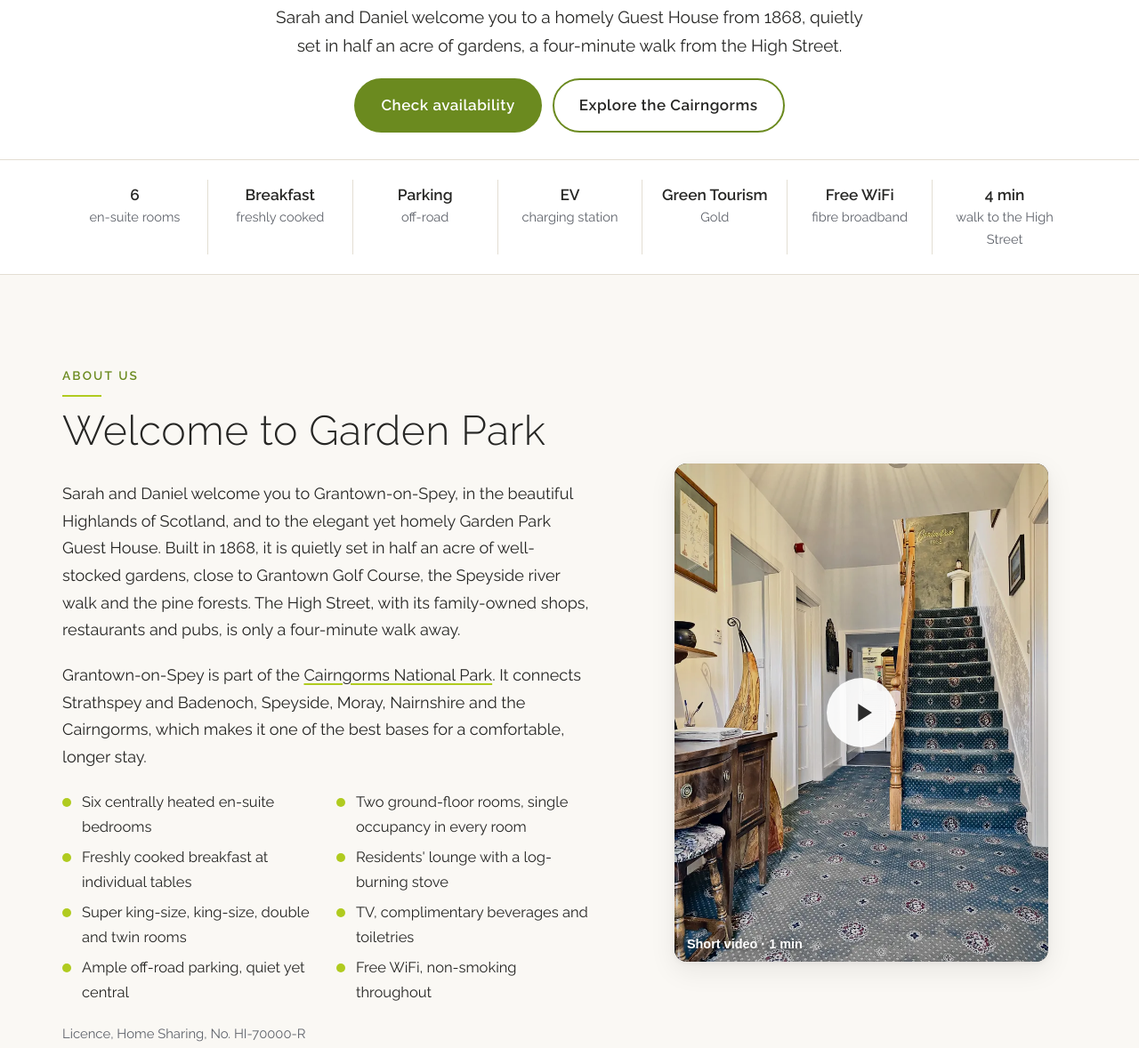
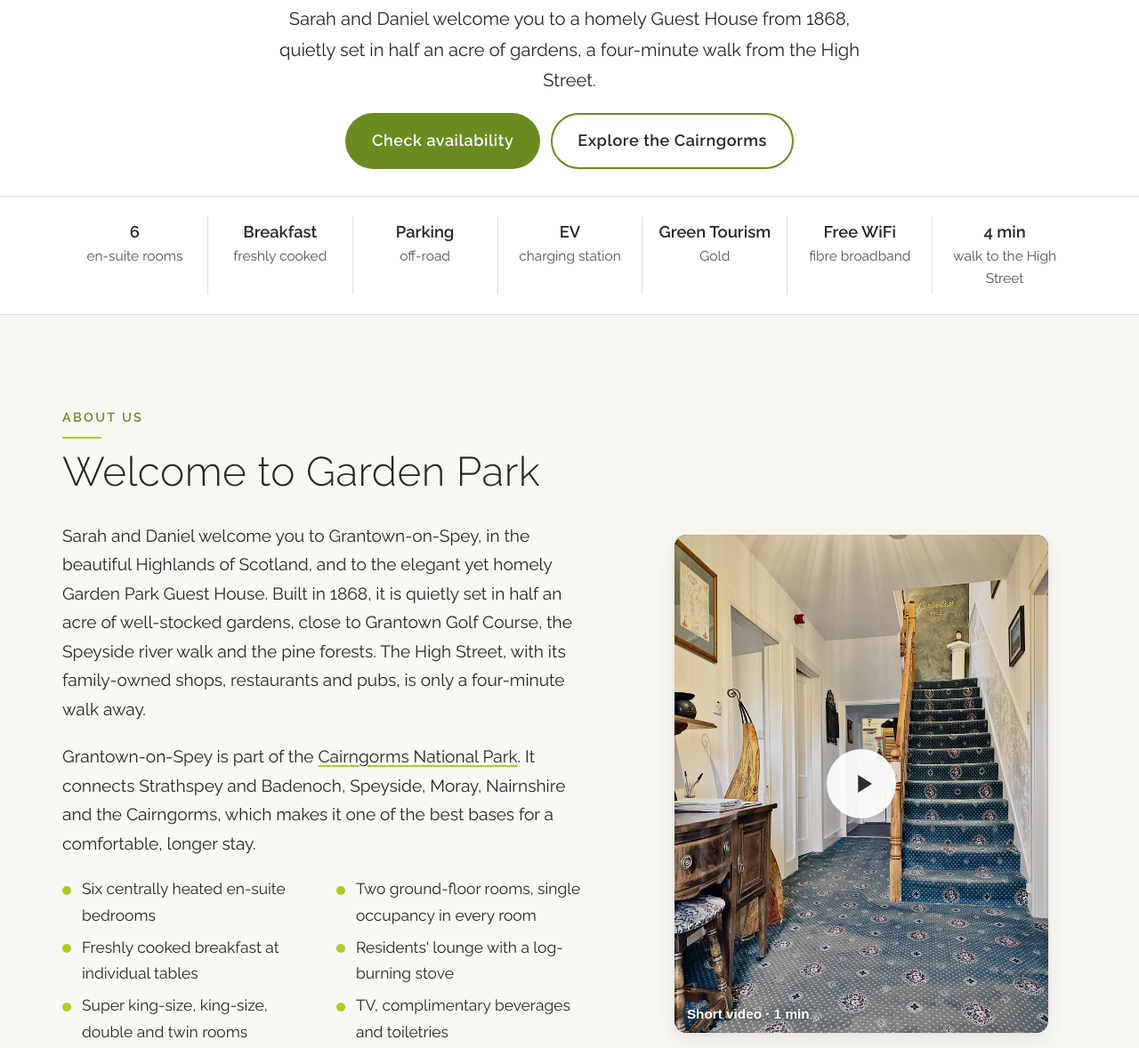
Before and after one commit to AVADAM26/Garden-Park, a plain HTML site: page index.html in a window 1280 px wide. Shown: the part 820-1998 px from the top of the page at 89% size. Drawn offline with Linux system fonts and the light colour scheme.

Commit message:
Schrift nochmals eine Stufe grösser, graue Texte etwas dunkler

```diff
--- a/assets/site.css
+++ b/assets/site.css
@@ -13,7 +13,7 @@
   --bg-alt: #f1eee7;
   --surface: #ffffff;
   --text: #262624;
-  --muted: #5f636b;
+  --muted: #50545b;
   --line: #e3ded3;
   --green: #6b8a1f;          /* Knöpfe: Brand-Grün, abgedunkelt für lesbare weisse Schrift */
   --green-hover: #5a7518;
@@ -44,7 +44,7 @@
 }
 
 *, *::before, *::after { box-sizing: border-box; }
-html { font-size: 106.25%; scroll-behavior: smooth; scroll-padding-top: 84px; -webkit-text-size-adjust: 100%; }
+html { font-size: 112.5%; scroll-behavior: smooth; scroll-padding-top: 84px; -webkit-text-size-adjust: 100%; }
 body {
   margin: 0; background: var(--bg); color: var(--text);
   font: 400 1.0625rem/1.7 "Raleway", system-ui, -apple-system, "Segoe UI", sans-serif;
@@ -55,7 +55,7 @@ a { color: inherit; text-decoration-color: var(--green-brand); text-underline-of
 a:hover { color: var(--green); }
 :focus-visible { outline: 3px solid var(--green-brand); outline-offset: 3px; border-radius: 4px; }
 h1, h2, h3 { line-height: 1.2; margin: 0 0 .6em; }
-h2 { font-weight: 300; font-size: clamp(1.79rem, 1.22rem + 2.07vw, 2.73rem); letter-spacing: .01em; }
+h2 { font-weight: 300; font-size: clamp(1.69rem, 1.156rem + 1.96vw, 2.58rem); letter-spacing: .01em; }
 h3 { font-weight: 500; font-size: 1.25rem; }
 p { margin: 0 0 1.1em; }
 .wrap { width: 100%; max-width: var(--wrap); margin-inline: auto; padding-inline: 20px; }
--- a/index.html
+++ b/index.html
@@ -17,7 +17,7 @@
 <meta name="theme-color" content="#2b2b2b">
 <link rel="preload" href="assets/fonts/raleway-latin-400-normal.woff2" as="font" type="font/woff2" crossorigin>
 <link rel="preload" href="img/hero-hosts-1600.webp" as="image" imagesrcset="img/hero-hosts-800.webp 800w, img/hero-hosts-1600.webp 1600w, img/hero-hosts-2200.webp 2200w" imagesizes="100vw">
-<link rel="stylesheet" href="assets/site.css?v=12">
+<link rel="stylesheet" href="assets/site.css?v=13">
 <script>
   try { var t = localStorage.getItem('gp-theme'); if (t) document.documentElement.dataset.theme = t; } catch (e) {}
 </script>
```
